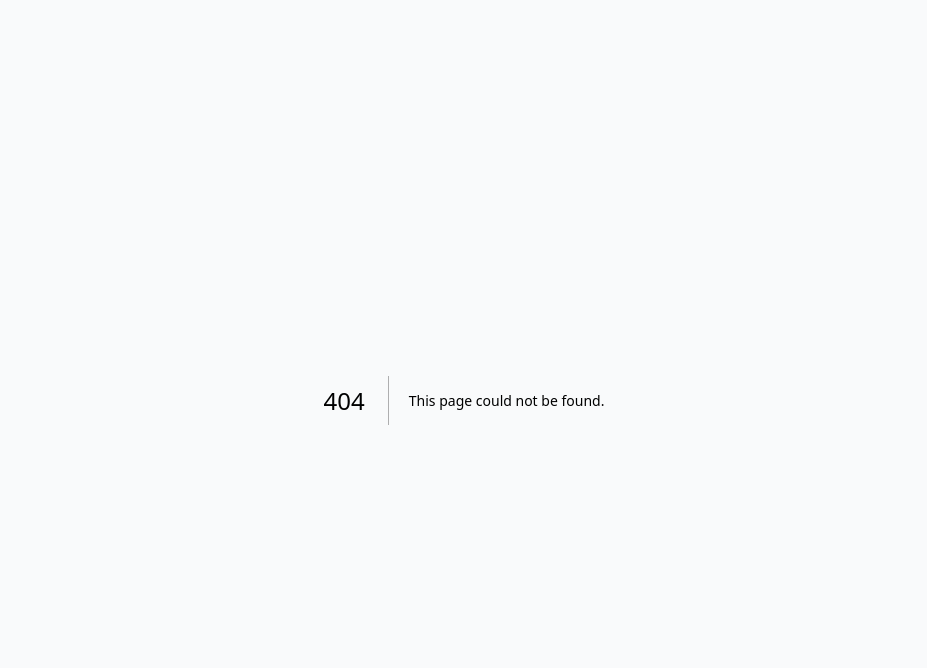
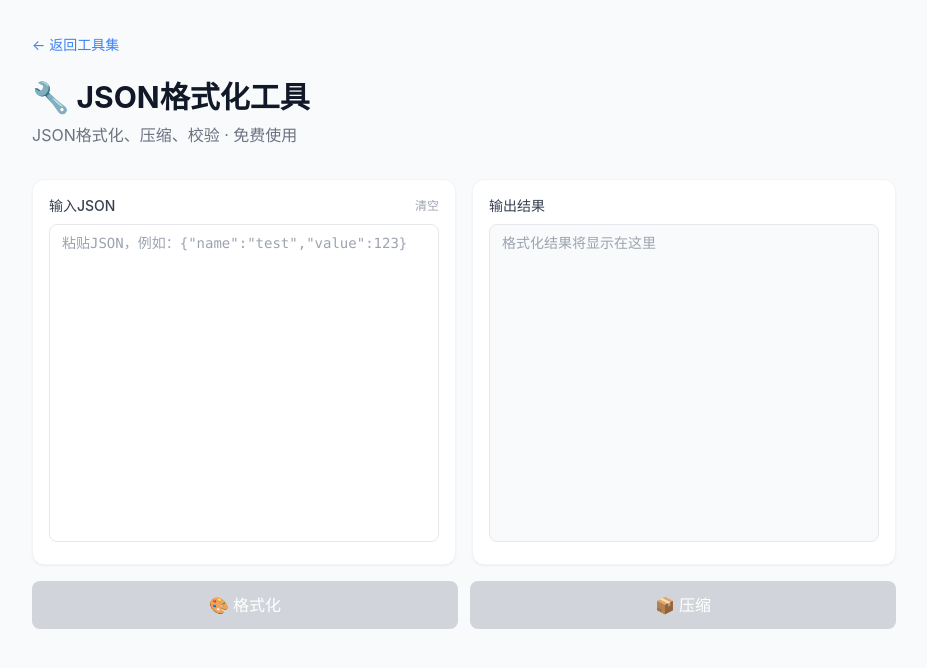
Before and after one commit to a638011/ai-tools, a Next.js app: page /json-formatter in a window 1280 px wide. Before the commit this address had no page. Shown: the top 668 px of the page, without its empty margins (176-1103 px from the left). Built offline with nearby package versions, Linux system fonts and the light colour scheme.

Commit message:
feat: add word count + JSON formatter tools

```diff
--- /dev/null
+++ b/src/app/json-formatter/page.tsx
@@ -0,0 +1,76 @@
+'use client'
+import { useState } from 'react'
+import Link from 'next/link'
+
+export default function JsonFormatterPage() {
+  const [input, setInput] = useState('')
+  const [output, setOutput] = useState('')
+  const [error, setError] = useState('')
+
+  const format = () => {
+    try {
+      const parsed = JSON.parse(input)
+      setOutput(JSON.stringify(parsed, null, 2))
+      setError('')
+    } catch (e: unknown) {
+      setError(`JSON格式错误：${e instanceof Error ? e.message : '未知错误'}`)
+      setOutput('')
+    }
+  }
+
+  const compress = () => {
+    try {
+      const parsed = JSON.parse(input)
+      setOutput(JSON.stringify(parsed))
+      setError('')
+    } catch (e: unknown) {
+      setError(`JSON格式错误：${e instanceof Error ? e.message : '未知错误'}`)
+      setOutput('')
+    }
+  }
+
+  return (
+    <main className="max-w-4xl mx-auto px-4 py-8">
+      <Link href="/" className="text-sm text-blue-500 hover:underline mb-6 inline-block">← 返回工具集</Link>
+      <h1 className="text-3xl font-bold text-gray-900 mb-2">🔧 JSON格式化工具</h1>
+      <p className="text-gray-500 mb-8">JSON格式化、压缩、校验 · 免费使用</p>
+
+      <div className="grid md:grid-cols-2 gap-4">
+        <div className="bg-white rounded-xl shadow-sm border border-gray-100 p-4">
+          <div className="flex justify-between items-center mb-2">
+            <span className="text-sm font-medium text-gray-700">输入JSON</span>
+            <button onClick={() => setInput('')} className="text-xs text-gray-400 hover:text-gray-600">清空</button>
+          </div>
+          <textarea value={input} onChange={e => setInput(e.target.value)}
+            placeholder='粘贴JSON，例如：{"name":"test","value":123}'
+            rows={15}
+            className="w-full px-3 py-2 border border-gray-200 rounded-lg focus:ring-2 focus:ring-blue-500 focus:border-transparent outline-none resize-none font-mono text-sm text-gray-700" />
+        </div>
+
+        <div className="bg-white rounded-xl shadow-sm border border-gray-100 p-4">
+          <div className="flex justify-between items-center mb-2">
+            <span className="text-sm font-medium text-gray-700">输出结果</span>
+            {output && <button onClick={() => navigator.clipboard.writeText(output)} className="text-xs text-blue-500 hover:underline">📋 复制</button>}
+          </div>
+          <textarea value={output} readOnly
+            placeholder="格式化结果将显示在这里"
+            rows={15}
+            className="w-full px-3 py-2 border border-gray-200 rounded-lg bg-gray-50 font-mono text-sm text-gray-700 resize-none" />
+        </div>
+      </div>
+
+      {error && <div className="mt-4 p-3 bg-red-50 text-red-600 rounded-lg text-sm">{error}</div>}
+
+      <div className="flex gap-3 mt-4">
+        <button onClick={format} disabled={!input.trim()}
+          className="flex-1 py-3 bg-blue-500 text-white rounded-lg font-medium hover:bg-blue-600 disabled:bg-gray-300 disabled:cursor-not-allowed transition">
+          🎨 格式化
+        </button>
+        <button onClick={compress} disabled={!input.trim()}
+          className="flex-1 py-3 bg-gray-700 text-white rounded-lg font-medium hover:bg-gray-800 disabled:bg-gray-300 disabled:cursor-not-allowed transition">
+          📦 压缩
+        </button>
+      </div>
+    </main>
+  )
+}
--- a/src/app/page.tsx
+++ b/src/app/page.tsx
@@ -7,6 +7,8 @@ const tools = [
   { name: 'AI起名生成器', desc: '宝宝/品牌/公司智能起名', href: '/name-gen', icon: '✨', tag: 'NEW' },
   { name: 'AI朋友圈文案', desc: '一键生成高级感朋友圈文案', href: '/moments', icon: '💬', tag: 'NEW' },
   { name: 'AI邮件助手', desc: '快速生成商务/求职邮件', href: '/email', icon: '📧', tag: 'NEW' },
+  { name: '在线字数统计', desc: '实时统计字数、字符数、中英文', href: '/word-count', icon: '📝', tag: 'NEW' },
+  { name: 'JSON格式化', desc: 'JSON格式化、压缩、校验工具', href: '/json-formatter', icon: '🔧', tag: 'NEW' },
 ]
 
 export default function Home() {
--- a/src/app/sitemap.ts
+++ b/src/app/sitemap.ts
@@ -4,7 +4,8 @@ export default function sitemap(): MetadataRoute.Sitemap {
   const base = 'https://www.ai-starlight.cc'
   const tools = ['', '/copywriter', '/weekly-report', '/resume', '/name-gen', '/moments', '/email', '/blog',
     '/blog/xiaohongshu-copywriting-tips', '/blog/baby-naming-guide-2026', '/blog/weekly-report-template',
-    '/blog/resume-writing-guide', '/blog/wechat-moments-copywriting', '/blog/business-email-writing']
+    '/blog/resume-writing-guide', '/blog/wechat-moments-copywriting', '/blog/business-email-writing',
+    '/word-count', '/json-formatter']
   return tools.map(path => ({
     url: `${base}${path}`,
     lastModified: new Date(),
--- /dev/null
+++ b/src/app/word-count/page.tsx
@@ -0,0 +1,61 @@
+'use client'
+import { useState } from 'react'
+import Link from 'next/link'
+
+export default function WordCountPage() {
+  const [text, setText] = useState('')
+
+  const stats = {
+    chars: text.length,
+    charsNoSpace: text.replace(/\s/g, '').length,
+    words: text.trim() ? text.trim().split(/\s+/).length : 0,
+    chinese: (text.match(/[\u4e00-\u9fff]/g) || []).length,
+    english: (text.match(/[a-zA-Z]+/g) || []).length,
+    numbers: (text.match(/\d+/g) || []).length,
+    punctuation: (text.match(/[^\w\s\u4e00-\u9fff]/g) || []).length,
+    lines: text ? text.split('\n').length : 0,
+    paragraphs: text.trim() ? text.trim().split(/\n\s*\n/).length : 0,
+  }
+
+  return (
+    <main className="max-w-3xl mx-auto px-4 py-8">
+      <Link href="/" className="text-sm text-blue-500 hover:underline mb-6 inline-block">← 返回工具集</Link>
+      <h1 className="text-3xl font-bold text-gray-900 mb-2">📝 在线字数统计</h1>
+      <p className="text-gray-500 mb-8">实时统计字数、字符数、中英文数量 · 免费使用</p>
+
+      <div className="bg-white rounded-xl shadow-sm border border-gray-100 p-6">
+        <textarea value={text} onChange={e => setText(e.target.value)}
+          placeholder="在这里粘贴或输入文本..."
+          rows={10}
+          className="w-full px-4 py-3 border border-gray-200 rounded-lg focus:ring-2 focus:ring-blue-500 focus:border-transparent outline-none resize-none text-gray-700" />
+
+        <div className="grid grid-cols-3 gap-4 mt-6">
+          <div className="text-center p-4 bg-blue-50 rounded-lg">
+            <div className="text-2xl font-bold text-blue-600">{stats.chars}</div>
+            <div className="text-sm text-gray-500">总字符</div>
+          </div>
+          <div className="text-center p-4 bg-green-50 rounded-lg">
+            <div className="text-2xl font-bold text-green-600">{stats.charsNoSpace}</div>
+            <div className="text-sm text-gray-500">不含空格</div>
+          </div>
+          <div className="text-center p-4 bg-purple-50 rounded-lg">
+            <div className="text-2xl font-bold text-purple-600">{stats.chinese}</div>
+            <div className="text-sm text-gray-500">中文字数</div>
+          </div>
+          <div className="text-center p-4 bg-orange-50 rounded-lg">
+            <div className="text-2xl font-bold text-orange-600">{stats.english}</div>
+            <div className="text-sm text-gray-500">英文单词</div>
+          </div>
+          <div className="text-center p-4 bg-red-50 rounded-lg">
+            <div className="text-2xl font-bold text-red-600">{stats.lines}</div>
+            <div className="text-sm text-gray-500">行数</div>
+          </div>
+          <div className="text-center p-4 bg-yellow-50 rounded-lg">
+            <div className="text-2xl font-bold text-yellow-600">{stats.paragraphs}</div>
+            <div className="text-sm text-gray-500">段落数</div>
+          </div>
+        </div>
+      </div>
+    </main>
+  )
+}
```
